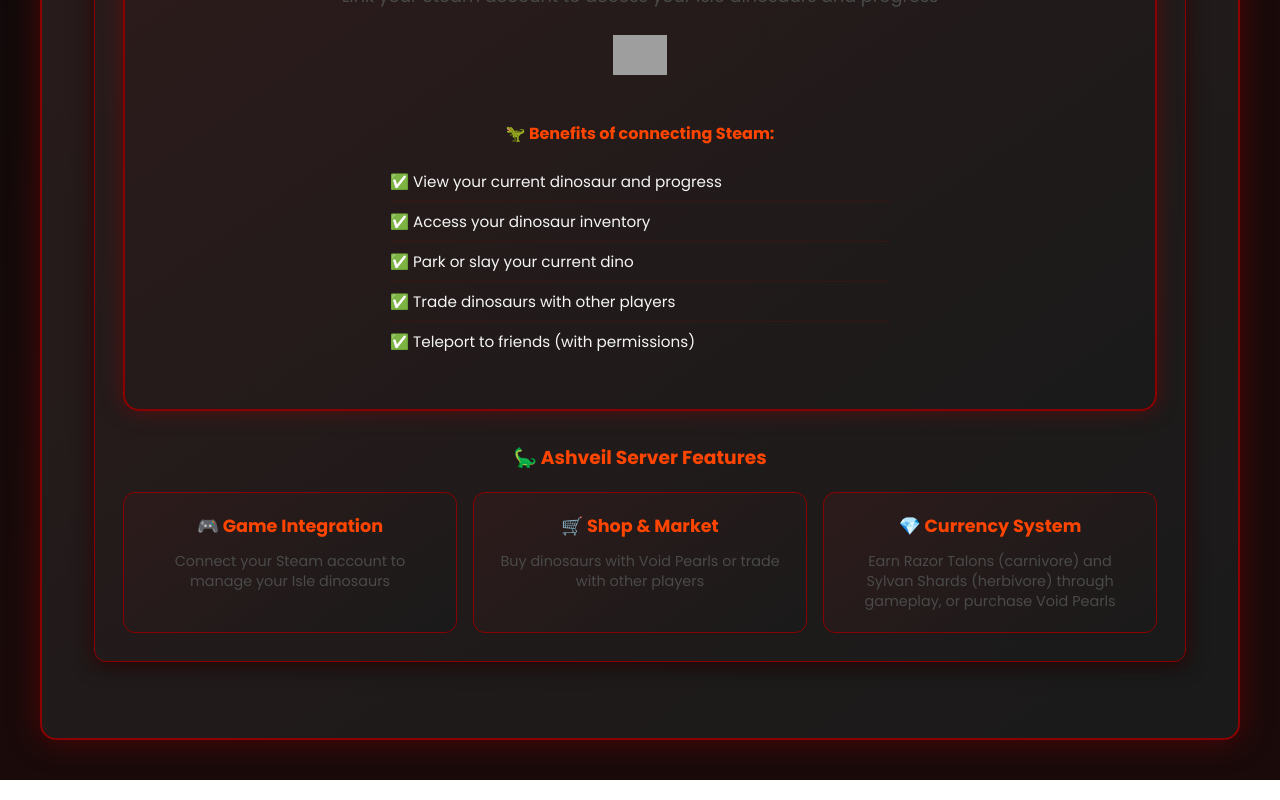
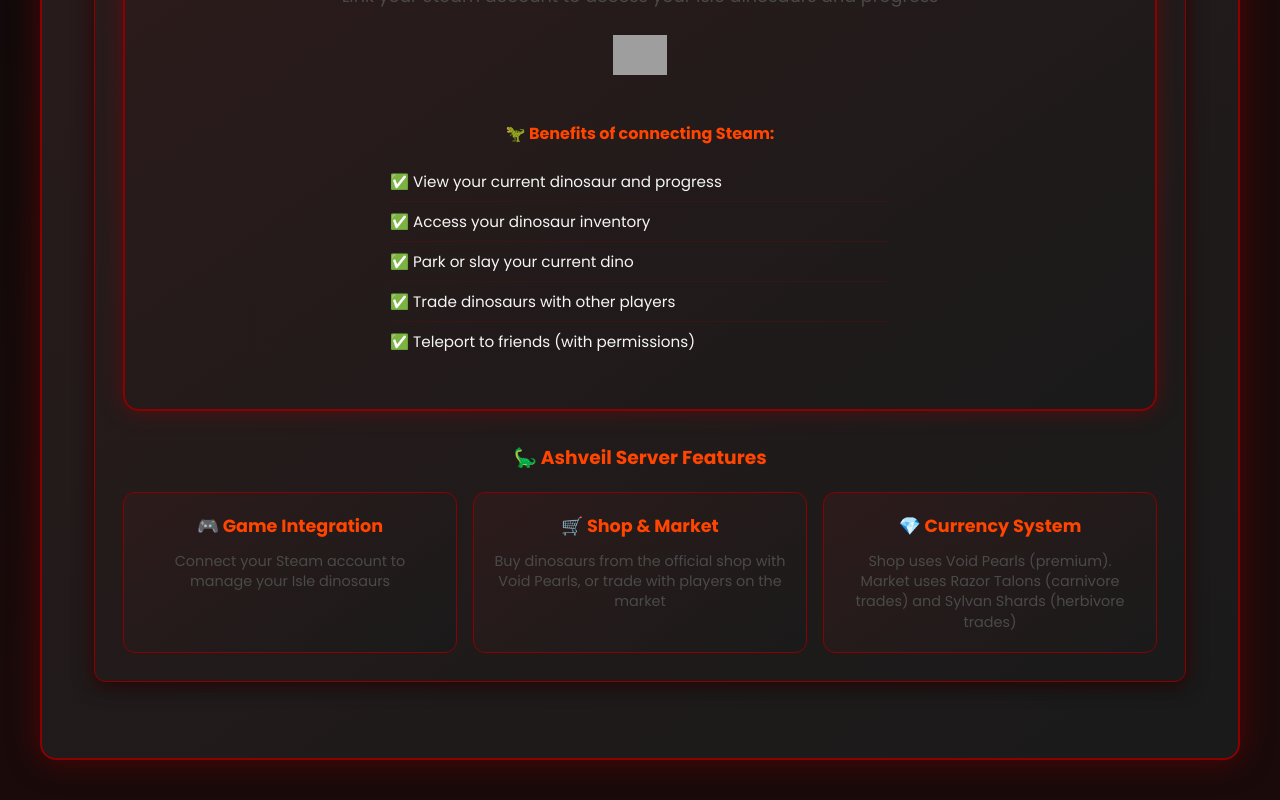
Before and after one commit to laszlogal1272008-create/ashveil-website, a React (Create React App) app: page / in a window 1280 px wide. Shown: the part 667-1467 px from the top of the page. Built offline with nearby package versions, Linux system fonts and the light colour scheme; grey boxes are pictures that could not be loaded.

Commit message:
Fix currency system: Shop uses only Void Pearls, Market will use Razor Talons/Sylvan Shards

```diff
--- a/src/components/Home.jsx
+++ b/src/components/Home.jsx
@@ -22,11 +22,11 @@
           </div>
           <div className="feature-card">
             <h4>🛒 Shop & Market</h4>
-            <p>Buy dinosaurs with Void Pearls or trade with other players</p>
+            <p>Buy dinosaurs from the official shop with Void Pearls, or trade with players on the market</p>
           </div>
           <div className="feature-card">
             <h4>💎 Currency System</h4>
-            <p>Earn Razor Talons (carnivore) and Sylvan Shards (herbivore) through gameplay, or purchase Void Pearls</p>
+            <p>Shop uses Void Pearls (premium). Market uses Razor Talons (carnivore trades) and Sylvan Shards (herbivore trades)</p>
           </div>
         </div>
       </div>
--- a/src/components/Shop.css
+++ b/src/components/Shop.css
@@ -31,14 +31,7 @@
 .currency-amount {
   color: var(--ashveil-ember);
   font-weight: bold;
-  font-size: 1rem;
-  display: flex;
-  flex-direction: column;
-  gap: 4px;
-}
-
-.currency-amount div {
-  padding: 2px 0;
+  font-size: 1.2rem;
 }
 
 /* Shop Filters */
--- a/src/components/Shop.jsx
+++ b/src/components/Shop.jsx
@@ -8,9 +8,7 @@
   const [searchQuery, setSearchQuery] = useState('');
   const [sortBy, setSortBy] = useState('name');
   const [userCurrencies, setUserCurrencies] = useState({
-    'Void Pearls': 10000,
-    'Razor Talons': 15000,
-    'Sylvan Shards': 18000
+    'Void Pearls': 25000
   });
 
   const categories = ['all', 'carnivore', 'herbivore', 'aquatic', 'flyer', 'omnivore'];
@@ -79,11 +77,7 @@
       <div className="shop-header">
         <h1>Ashveil Dinosaur Shop</h1>
         <div className="currency-display">
-          <div className="currency-amount">
-            <div>{userCurrencies['Void Pearls'].toLocaleString()} Void Pearls</div>
-            <div>{userCurrencies['Razor Talons'].toLocaleString()} Razor Talons</div>
-            <div>{userCurrencies['Sylvan Shards'].toLocaleString()} Sylvan Shards</div>
-          </div>
+          <span className="currency-amount">{userCurrencies['Void Pearls'].toLocaleString()} Void Pearls</span>
         </div>
       </div>
 
--- a/src/data/dinosaurDatabase.js
+++ b/src/data/dinosaurDatabase.js
@@ -27,7 +27,7 @@
       weight: 1500,
       rarity: 'Rare',
       price: 5000,
-      currency: 'Razor Talons',
+      currency: 'Void Pearls',
       abilities: 'Very fast sprinter with a brutal headbutt. Fragile in sustained combat but great for hit-and-run.',
       category: 'Carnivore'
     },
@@ -37,7 +37,7 @@
       weight: 1200,
       rarity: 'Rare',
       price: 4000,
-      currency: 'Razor Talons',
+      currency: 'Void Pearls',
       abilities: 'Balanced carnivore with strong bite and decent bleed. Great all-rounder and beginner-friendly.',
       category: 'Carnivore'
     },
@@ -47,7 +47,7 @@
       weight: 400,
       rarity: 'Rare',
       price: 4000,
-      currency: 'Razor Talons',
+      currency: 'Void Pearls',
       abilities: 'Agile hunter with quick stamina regen. Prefers ambush and pack tactics. Moderate bleed buildup.',
       category: 'Carnivore'
     },
@@ -57,7 +57,7 @@
       weight: 350,
       rarity: 'Rare',
       price: 3500,
-      currency: 'Razor Talons',
+      currency: 'Void Pearls',
       abilities: 'Fast, low-profile hunter. Excellent stamina and turning. Excels in scavenging and pack hunting.',
       category: 'Carnivore'
     },
@@ -67,7 +67,7 @@
       weight: 300,
       rarity: 'Rare',
       price: 3500,
-      currency: 'Razor Talons',
+      currency: 'Void Pearls',
       abilities: 'Balanced speed and stamina. Great climber, can ambush. Opportunistic and flexible.',
       category: 'Carnivore'
     },
@@ -77,7 +77,7 @@
       weight: 60,
       rarity: 'Uncommon',
       price: 2500,
-      currency: 'Razor Talons',
+      currency: 'Void Pearls',
       abilities: 'Venom pounce attack. Excellent at night hunting and ambushes. Fragile but deadly in packs.',
       category: 'Carnivore'
     }
@@ -100,7 +100,7 @@
       weight: 5500,
       rarity: 'Legendary',
       price: 6000,
-      currency: 'Sylvan Shards',
+      currency: 'Void Pearls',
       abilities: 'Heavy hitter with powerful tail swing. Slow but almost unstoppable when defending.',
       category: 'Herbivore'
     },
@@ -110,7 +110,7 @@
       weight: 4000,
       rarity: 'Rare',
       price: 5000,
-      currency: 'Sylvan Shards',
+      currency: 'Void Pearls',
       abilities: 'Balanced tank with strong horn charge. Excellent stamina regen.',
       category: 'Herbivore'
     },
@@ -120,7 +120,7 @@
       weight: 3500,
       rarity: 'Rare',
       price: 4000,
-      currency: 'Sylvan Shards',
+      currency: 'Void Pearls',
       abilities: 'Great group defender. High food efficiency and nest defense.',
       category: 'Herbivore'
     },
@@ -130,7 +130,7 @@
       weight: 1200,
       rarity: 'Rare',
       price: 3500,
-      currency: 'Sylvan Shards',
+      currency: 'Void Pearls',
       abilities: 'Headbutt charge attack. Agile and stamina-efficient. Strong duelist.',
       category: 'Herbivore'
     },
@@ -140,7 +140,7 @@
       weight: 300,
       rarity: 'Common',
       price: 2500,
-      currency: 'Sylvan Shards',
+      currency: 'Void Pearls',
       abilities: 'Tiny but fast. Excellent at hiding and surviving. Great for new players.',
       category: 'Herbivore'
     },
@@ -150,7 +150,7 @@
       weight: 180,
       rarity: 'Common',
       price: 2500,
-      currency: 'Sylvan Shards',
+      currency: 'Void Pearls',
       abilities: 'Very fast and agile. Can dodge most predators. Ideal scout species.',
       category: 'Herbivore'
     },
@@ -160,7 +160,7 @@
       weight: 2000,
       rarity: 'Rare',
       price: 4000,
-      currency: 'Sylvan Shards',
+      currency: 'Void Pearls',
       abilities: 'Medium herbivore with strong kick attacks. Balanced stamina and defense.',
       category: 'Herbivore'
     }
@@ -199,7 +199,7 @@
       weight: 250,
       rarity: 'Common',
       price: 2500,
-      currency: 'Sylvan Shards',
+      currency: 'Void Pearls',
       abilities: 'Omnivore; scavenger and berry eater. Great stamina and adaptable diet.',
       category: 'Omnivore'
     },
@@ -209,7 +209,7 @@
       weight: 400,
       rarity: 'Common',
       price: 3500,
-      currency: 'Sylvan Shards',
+      currency: 'Void Pearls',
       abilities: 'Extremely fast. Used for scouting and escaping. Minimal combat use.',
       category: 'Omnivore'
     }
```
